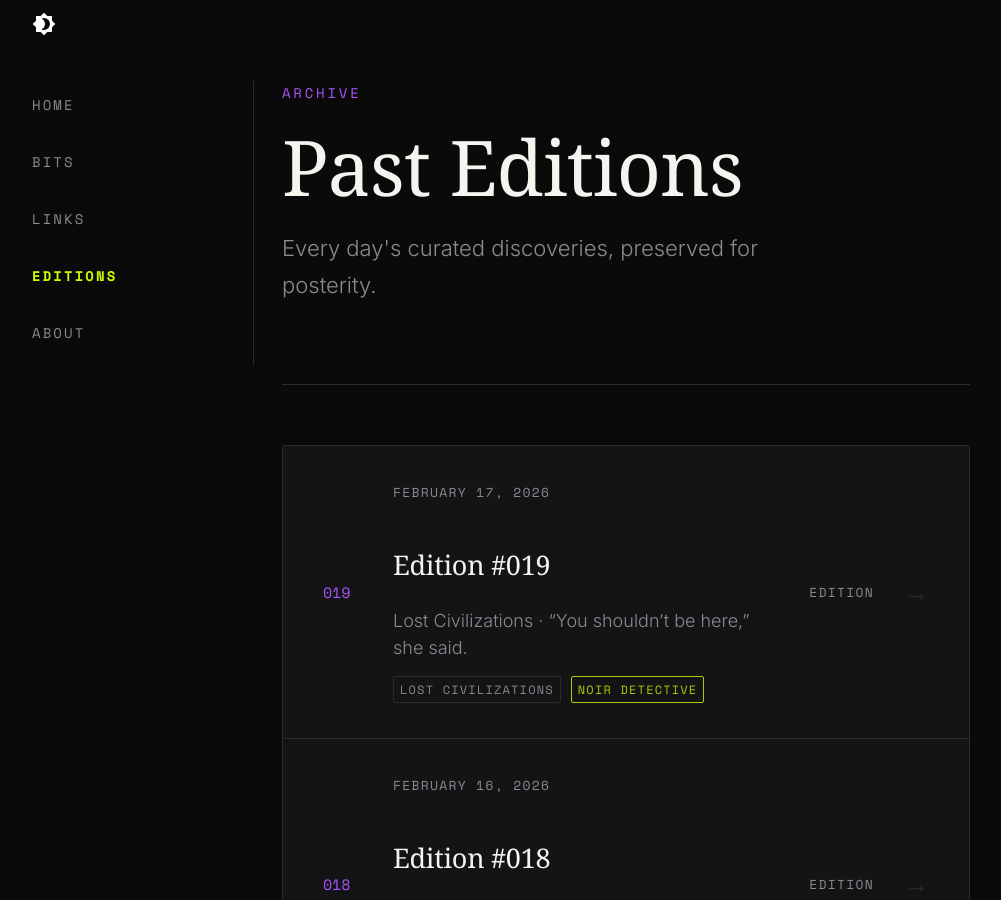
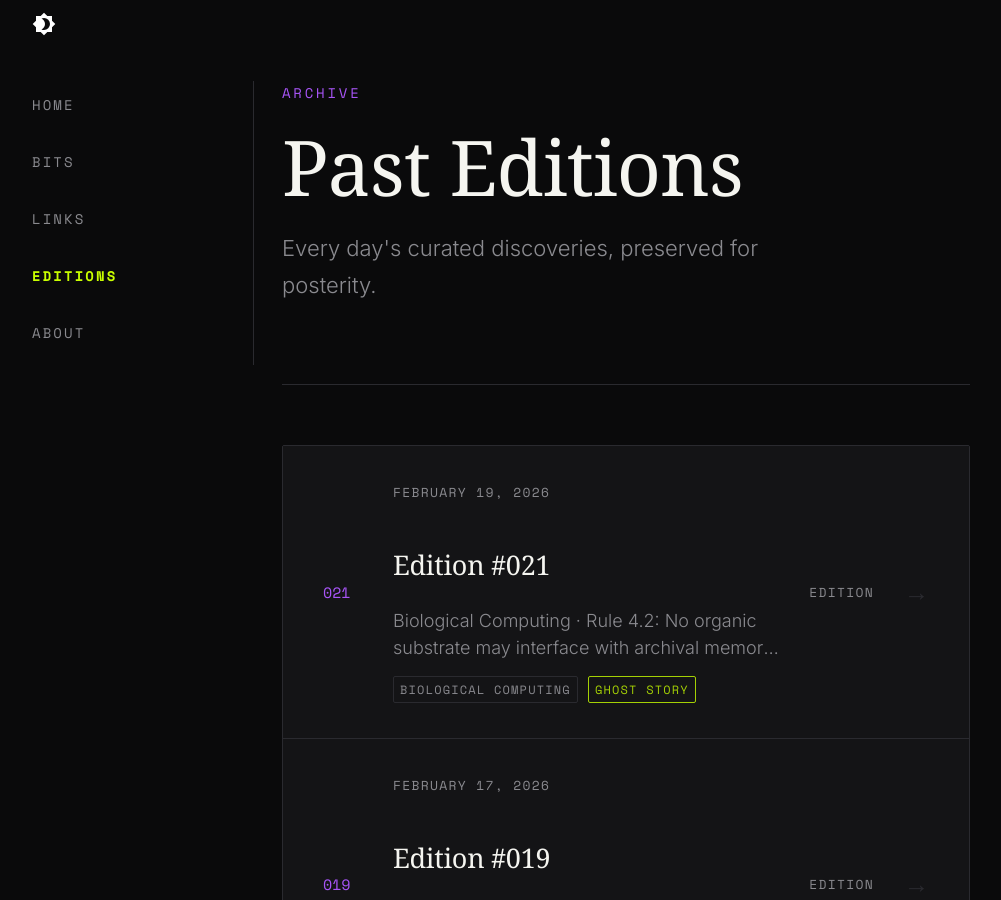
Before and after one commit to obscurebit/b1ts, an MkDocs documentation site: the page built from docs/editions.md, in a window 1280 px wide and 900 px high. Shown: the whole window, without its empty margins (14-1015 px from the left). Built offline with MkDocs 1.6.1 and Material for MkDocs 9.7.7, drawn with Linux system fonts in a browser that asks for light colours; some web fonts are replaced; comment, search, counter and statistics services are not loaded.

Commit message:
🤖 Daily content update - 2026-02-19

```diff
--- a/docs/editions.md
+++ b/docs/editions.md
@@ -10,6 +10,17 @@ description: Browse previous daily editions of Obscure Bit
 </div>
 
 <div class="archive-list">
+  <a href="posts/2026-02-19-edition-021/" class="archive-item">
+    <div class="archive-item__number">021</div>
+    <div class="archive-item__content">
+      <span class="archive-item__date">February 19, 2026</span>
+      <h3 class="archive-item__title">Edition #021</h3>
+      <p class="archive-item__excerpt">Biological Computing · Rule 4.2: No organic substrate may interface with archival memory cores without prior sterilization and multi-spectral verification.</p>
+      <div class="archive-item__tags"><span class="archive-item__theme">Biological Computing</span><span class="archive-item__genre" title="Ghost story, atmospheric and slow">Ghost story</span></div>
+    </div>
+    <span class="archive-item__category">Edition</span>
+    <span class="archive-item__arrow">→</span>
+  </a>
   <a href="posts/2026-02-17-edition-019/" class="archive-item">
     <div class="archive-item__number">019</div>
     <div class="archive-item__content">
--- a/overrides/home.html
+++ b/overrides/home.html
@@ -12,7 +12,7 @@
     <div class="ob-hero__eyebrow">
       <span class="ob-hero__date">{{ now().strftime('%B %d, %Y') if now is defined else 'Daily Updates' }}</span>
       <span class="ob-hero__divider">/</span>
-      <span class="ob-hero__edition">Edition #019</span>
+      <span class="ob-hero__edition">Edition #021</span>
     </div>
 
     <h1 class="ob-hero__title">
@@ -55,15 +55,15 @@
       <div class="ob-today__line"></div>
     </div>
 
-    <a href="{{ 'bits/posts/2026-02-17-the-silent-archive/' | url }}" class="ob-today__story">
+    <a href="{{ 'bits/posts/2026-02-19-basement-lattice/' | url }}" class="ob-today__story">
       <div class="ob-today__story-meta">
-        <span class="ob-today__category">Lost Civilizations</span>
-        <span class="ob-today__genre">Noir detective</span>
+        <span class="ob-today__category">Biological Computing</span>
+        <span class="ob-today__genre">Ghost story</span>
         <span class="ob-today__reading-time">4 min read</span>
       </div>
-      <h2 class="ob-today__story-title">The Silent Archive</h2>
+      <h2 class="ob-today__story-title">**Basement Lattice**</h2>
       <p class="ob-today__story-excerpt">
-        “You shouldn’t be here,” she said.
+        Rule 4.2: No organic substrate may interface with archival memory cores without prior sterilization and multi-spectral verification.
       </p>
       <div class="ob-today__story-cta">
         <span>Read the full story</span>
@@ -87,25 +87,34 @@
     </div>
 
     <div class="ob-links__grid">
-      <a href="https://ericjguignard.com/dark_tales.html" target="_blank" rel="noopener" class="ob-link ob-link--featured">
+      <a href="https://www.zmescience.com/science/physics/computing-capacity-life/" target="_blank" rel="noopener" class="ob-link ob-link--featured">
         <span class="ob-link__number">01</span>
         <div class="ob-link__content">
-          <h3 class="ob-link__title">Dark Tales of Lost Civilizations</h3>
-          <p class="ob-link__desc">Dark Tales of Lost Civilizations Last Book | Next Book Home | About the Author | Works | Links & Con...</p>
+          <h3 class="ob-link__title">Cells Might Be Doing Quantum Computing. Life on Earth Has Performed 10⁶⁰ Logical Operations</h3>
+          <p class="ob-link__desc">A new study suggests life may compute far faster — and deeper — than we ever imagined.</p>
         </div>
         <span class="ob-link__arrow">↗</span>
       </a>
 
-      <a href="https://www.thearchaeologist.org/blog/the-lost-language-of-the-indus-valley-civilization" target="_blank" rel="noopener" class="ob-link">
+      <a href="https://lite.ip2location.com/" target="_blank" rel="noopener" class="ob-link">
         <span class="ob-link__number">02</span>
         <div class="ob-link__content">
-          <h3 class="ob-link__title">The Lost Language of the Indus Valley Civilization</h3>
-          <p class="ob-link__desc">Exploring the Mystery of an Undeciphered Script The Indus Valley Civilization, flourishing around 26...</p>
+          <h3 class="ob-link__title">Free IP Geolocation Database</h3>
+          <p class="ob-link__desc">IP2Location LITE provides free geolocation database to query IP address for country, city, states & ...</p>
         </div>
         <span class="ob-link__arrow">↗</span>
       </a>
 
-      <a href="{{ 'links/posts/2026-02-17-daily-links/' | url }}" class="ob-link ob-link--more">
+      <a href="https://www.nature.com/articles/s44182-025-00056-x" target="_blank" rel="noopener" class="ob-link">
+        <span class="ob-link__number">03</span>
+        <div class="ob-link__content">
+          <h3 class="ob-link__title">Biohybrid living robotics: A comprehensive review of recent advances, technological innovation, and future prospects ...</h3>
+          <p class="ob-link__desc">Biohybrid robotics combines living components with synthetic materials to create adaptable, responsi...</p>
+        </div>
+        <span class="ob-link__arrow">↗</span>
+      </a>
+
+      <a href="{{ 'links/posts/2026-02-19-daily-links/' | url }}" class="ob-link ob-link--more">
         <span class="ob-link__more-text">View all links</span>
         <span class="ob-link__more-count">+0 more today</span>
       </a>
```
Also changed, not shown: docs/bits/index.md (+11 -0 lines), docs/bits/posts/2026-02-19-basement-lattice.md (added, +27 -0 lines), docs/editions/posts/2026-02-19-edition-021.md (added, +30 -0 lines), docs/links/index.md (+9 -0 lines), docs/links/posts/2026-02-19-daily-links.md (added, +55 -0 lines), docs/substack/2026-02-19-edition-021.md (added, +48 -0 lines).
